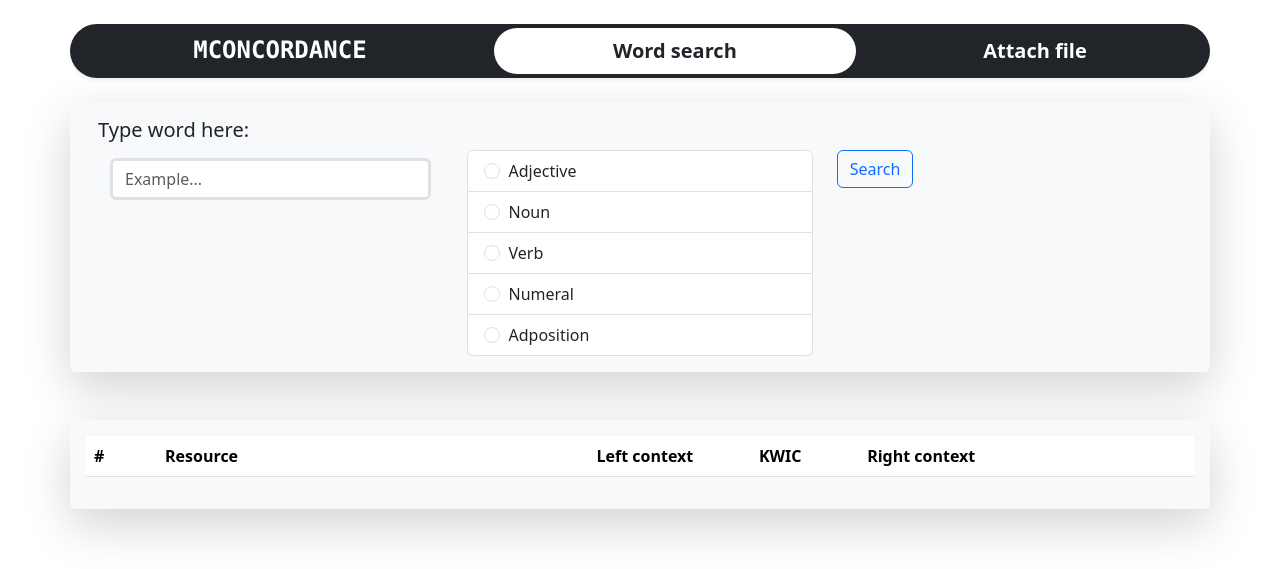
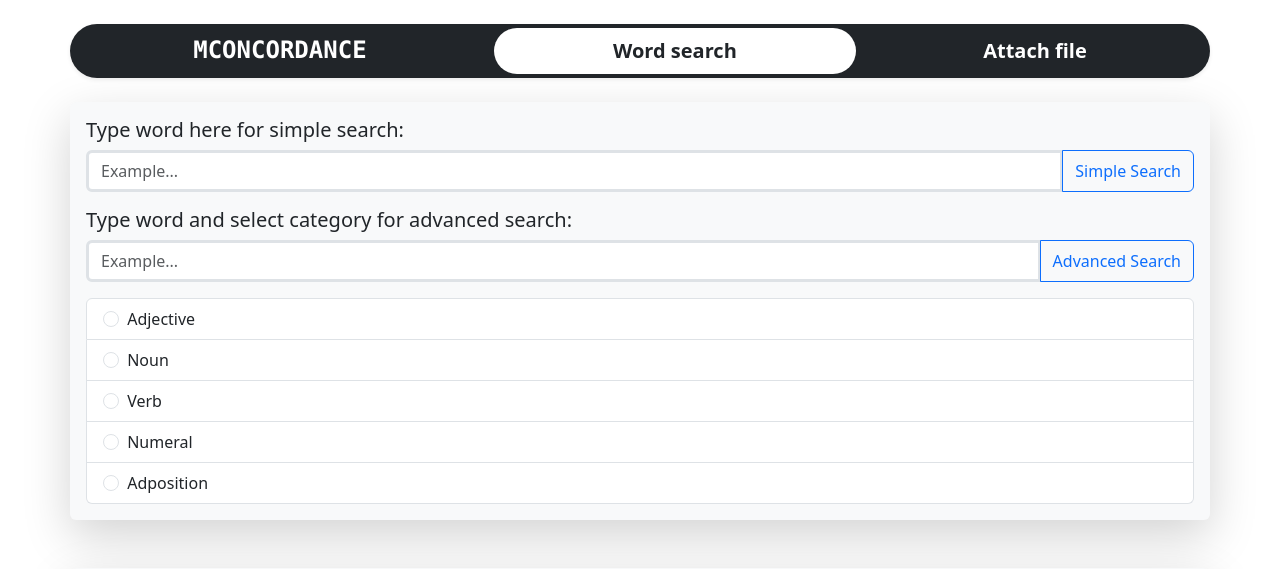
Before and after one commit to StefanTeof/Concordancer, a Django app: page / in a window 1280 px wide. Shown: the top 569 px of the page. Run offline with Django 4.2, Linux system fonts and the light colour scheme; lists and menus that the app fills with data are empty.

Commit message:
advanced search

```diff
--- a/frontend/djangoProject/app/concordance/templates/index.html
+++ b/frontend/djangoProject/app/concordance/templates/index.html
@@ -54,13 +54,42 @@
 <!--Main-->
 <section>
     <div class="container shadow-lg p-3 mb-5 bg-body-tertiary rounded">
+        <h5>Type word here for simple search:</h5>
+        <!-- Simple Search Form -->
+        <form method="get" action="{% url 'index' %}">
+            <div class="input-group mb-3">
+                <input class="form-control border border-3" type="search" placeholder="Example..." aria-label="Search" name="keyword">
+                <button class="btn btn-outline-primary" type="submit">Simple Search</button>
+            </div>
+        </form>
+
+        <h5>Type word and select category for advanced search:</h5>
+        <!-- Advanced Search Form -->
+        <form method="get" action="{% url 'index' %}">
+            <div class="input-group mb-3">
+                <input class="form-control border border-3" type="search" placeholder="Example..." aria-label="Search" name="keyword">
+                <button class="btn btn-outline-primary" type="submit">Advanced Search</button>
+            </div>
+            <ul class="list-group">
+                {% for category in categories %}
+                <li class="list-group-item">
+                    <input class="form-check-input me-1" type="radio" name="category"
+                        value="{{ category }}" {% if category == selected_category %}checked{% endif %}>
+                    <label class="form-check-label">{{ category }}</label>
+                </li>
+                {% endfor %}
+            </ul>
+        </form>
+    </div>
+</section>
+
+<!-- <section>
+    <div class="container shadow-lg p-3 mb-5 bg-body-tertiary rounded">
         <div class="container" id="wsearchTab">
             <div class="row bg-body-tertiary">
                 <h5>Type word here:</h5>
             </div>
-            <!-- Form should start from here -->
             <form method="get" action="{% url 'index' %}">
-                <!-- Ensure the action matches the Django URL name for the view -->
                 <div class="row">
                     <div class="col">
                         <nav class="navbar bg-body-tertiary">
@@ -88,7 +117,7 @@
             </form>
         </div>
     </div>
-</section>
+</section> -->
 
 
     <!--Result section-->
@@ -109,10 +138,10 @@
                     {% for sentence in context_results %}
                     <tr>
                         <th scope="row">{{ forloop.counter }}</th>
-                        <td>{{ sentence.0 }}</td>
-                        <td class="text-end">{{sentence.1 }}</td>
-                        <td class="text-danger text-center fw-bold">{{ sentence.2 }}</td>
-                        <td>{{sentence.3 }}</td>
+                        <td>{{ sentence.file_name }}</td>
+                        <td class="text-end">{{sentence.left_context }}</td>
+                        <td class="text-danger text-center fw-bold">{{ sentence.keyword }}</td>
+                        <td>{{sentence.right_context }}</td>
                     </tr>
                     {% endfor %}
                 </tbody>
--- a/frontend/djangoProject/app/concordance/views.py
+++ b/frontend/djangoProject/app/concordance/views.py
@@ -6,25 +6,26 @@
 
 # Create your views here.
 
-def left_right_context(keyword, search_results):
-    context_results = []
+def convert_to_dict(data):
+    if not data:
+        return []
 
-    # Iterate through each entry in the search results
-    for result in search_results:
-        filename = result['file_name']
-        sentence = result['matching_sentence']
+    if isinstance(data[0], list):
+        result = [
+            {
+                'file_name': item[0],
+                'left_context': item[1].strip(),
+                'keyword': item[2].strip(),
+                'right_context': item[3].strip()
+            }
+            for item in data
+        ]
+    elif isinstance(data[0], dict):
+        result = data
+    else:
+        result = []
 
-        # Find the position of the keyword in the sentence
-        idx = sentence.lower().find(keyword.lower())
-
-        if idx != -1:
-            left_context = sentence[:idx].strip()
-            right_context = sentence[idx + len(keyword):].strip()
-            keyword_in_context = sentence[idx:idx + len(keyword)].strip()
-
-            context_results.append((filename, left_context, keyword_in_context, right_context))
-
-    return context_results
+    return result
 
 def upload_to_fastapi(file):
     url = 'http://localhost:8000/upload_file/'  # URL of your FastAPI endpoint
@@ -41,37 +42,64 @@
     selected_category = request.session.get('selected_category', '')  # Initialize selected category from session
 
     # The form submission via GET request will include 'keyword' and 'category'
-    if request.method == 'GET' and 'keyword' in request.GET and 'category' in request.GET:
+    if request.method == 'GET' and 'keyword' in request.GET:
+
+        request.session['search_results'] = []
+        request.session['context_results'] = []
+
         keyword = request.GET['keyword']
-        category = request.GET['category']
 
-        # Proceed with the API call only if both keyword and category are provided
-        if keyword and category:
-            payload = {
-                'keyword': keyword,
-                'pos_category': category
+        if 'category' in request.GET:
+            category = request.GET['category']
+
+            if keyword and category:
+                search_payload = {
+                    'keyword': keyword,
+                    'pos_category': category
+                }
+                # URL of the FastAPI endpoint
+                search_url = 'http://localhost:8000/search/'
+
+                try:
+                    search_response = requests.post(search_url, json=search_payload, timeout=20)
+
+                    if search_response.status_code == 200:
+                        search_api_results = search_response.json()['results']
+                        # print(f"SEARCH API RESULTS ======== {search_api_results}")
+                        context_results.extend(search_api_results)
+                        request.session['search_results'] = search_api_results
+                        request.session['selected_category'] = category
+                    else:
+                        print("Failed to fetch results from search API")
+                except requests.Timeout:
+                    print("The request timed out")
+                except requests.RequestException as e:
+                    print(f"An error occurred: {e}")
+            else:
+                # If keyword or category are empty, do not call API and possibly handle user notification
+                print("Keyword and category must be provided")
+        else:
+            simple_search_payload = {
+                'keyword': keyword
             }
-            # URL of the FastAPI endpoint
-            url = 'http://localhost:8000/search/'  # Change to your actual FastAPI server URL
+            simple_search_url = 'http://localhost:8000/simple_search/'
+            try:
+                simple_search_response = requests.post(simple_search_url, json=simple_search_payload, timeout=10)
 
-            # Making a POST request to the FastAPI backend
-            response = requests.post(url, json=payload)
+                if simple_search_response.status_code == 200:
+                    simple_search_api_results = simple_search_response.json()
+                    context_results.extend(simple_search_api_results)
+                else:
+                    print("Failed to fetch results from simple search API")
+            except requests.Timeout:
+                print("The request timed out")
+            except requests.RequestException as e:
+                print(f"An error occurred: {e}")
 
-            # Check if the request was successful
-            if response.status_code == 200:
-                search_results = response.json()['results']
-                # Call the function to process left and right context
-                context_results = left_right_context(keyword=keyword, search_results=search_results)
 
-                # Store results, context, and category in the session
-                request.session['search_results'] = search_results
-                request.session['context_results'] = context_results
-                request.session['selected_category'] = category  # Save the category in the session
-            else:
-                print("Failed to fetch results")
-        else:
-            # If keyword or category are empty, do not call API and possibly handle user notification
-            print("Keyword and category must be provided")
+    context_results = convert_to_dict(context_results)
+    print(f"SEARCH API RESULTS ======== {context_results}")
+
 
     context = {
         'categories': categories_list,
```
Also changed, not shown: server/server.py (+114 -55 lines), frontend/djangoProject/app/db.sqlite3, 1 other file.
